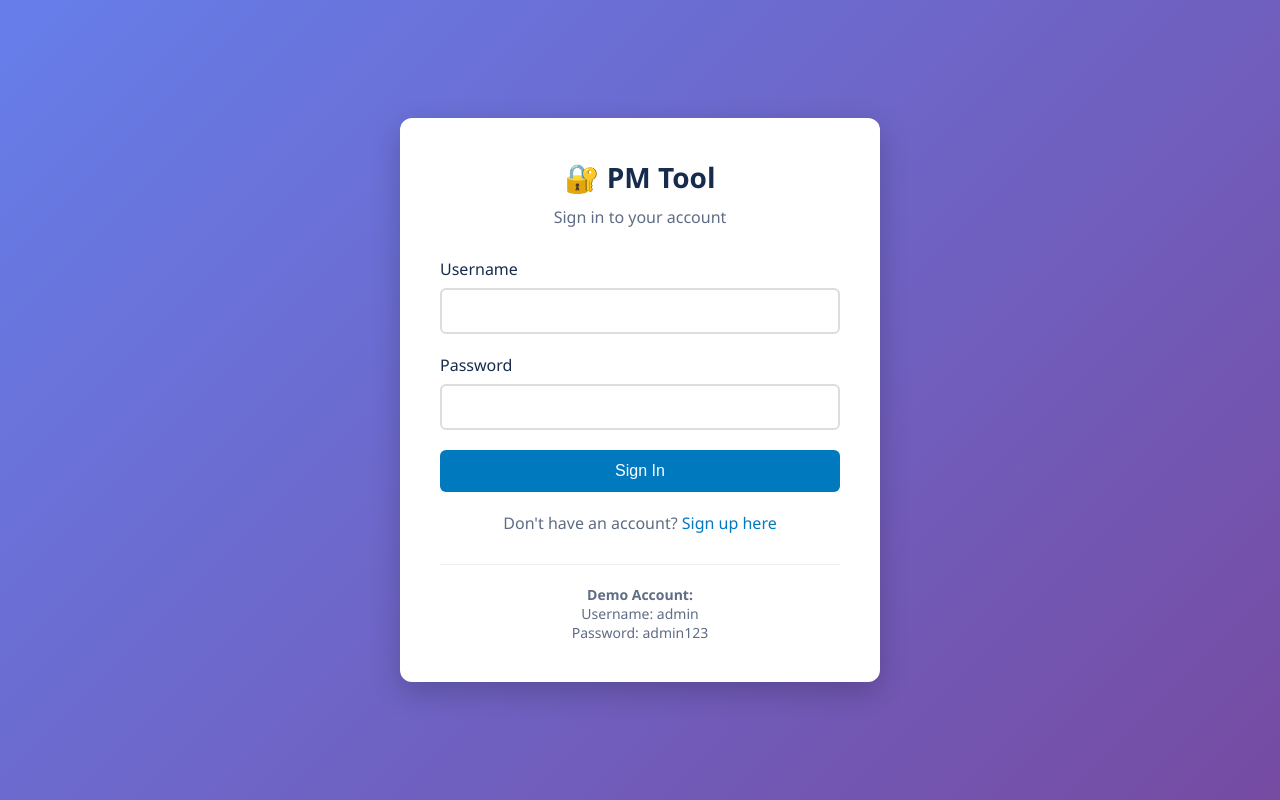
After one commit to emanlaw/InternalPMTool, a Flask app: page /login in a window 1280 px wide. The commit adds this page. Run offline with Flask 3, Linux system fonts and the light colour scheme.

Commit message:
Implement user authentication system with login/logout/register

```diff
--- a/app.py
+++ b/app.py
@@ -1,9 +1,33 @@
-from flask import Flask, render_template, request, jsonify
+from flask import Flask, render_template, request, jsonify, redirect, url_for, flash, session
+from flask_login import LoginManager, UserMixin, login_user, login_required, logout_user, current_user
+from werkzeug.security import generate_password_hash, check_password_hash
 import json
 import os
 from datetime import datetime
 
 app = Flask(__name__)
+app.secret_key = 'your-secret-key-change-in-production'
+
+# Flask-Login setup
+login_manager = LoginManager()
+login_manager.init_app(app)
+login_manager.login_view = 'login'
+login_manager.login_message = 'Please log in to access this page.'
+
+# Simple User class
+class User(UserMixin):
+    def __init__(self, id, username, password_hash):
+        self.id = id
+        self.username = username
+        self.password_hash = password_hash
+
+@login_manager.user_loader
+def load_user(user_id):
+    data = load_data()
+    user_data = next((u for u in data.get('users', []) if u['id'] == int(user_id)), None)
+    if user_data:
+        return User(user_data['id'], user_data['username'], user_data['password_hash'])
+    return None
 
 DATA_FILE = 'data.json'
 
@@ -12,6 +36,9 @@ def load_data():
         with open(DATA_FILE, 'r') as f:
             return json.load(f)
     return {
+        'users': [
+            {'id': 1, 'username': 'admin', 'password_hash': generate_password_hash('admin123')}
+        ],
         'projects': [{
             'id': 1,
             'name': 'Sample Project',
@@ -28,11 +55,67 @@ def save_data(data):
     with open(DATA_FILE, 'w') as f:
         json.dump(data, f, indent=2)
 
+@app.route('/login', methods=['GET', 'POST'])
+def login():
+    if request.method == 'POST':
+        username = request.form['username']
+        password = request.form['password']
+
+        data = load_data()
+        user_data = next((u for u in data.get('users', []) if u['username'] == username), None)
+
+        if user_data and check_password_hash(user_data['password_hash'], password):
+            user = User(user_data['id'], user_data['username'], user_data['password_hash'])
+            login_user(user)
+            return redirect(url_for('home'))
+        else:
+            flash('Invalid username or password')
+
+    return render_template('login.html')
+
+@app.route('/register', methods=['GET', 'POST'])
+def register():
+    if request.method == 'POST':
+        username = request.form['username']
+        password = request.form['password']
+
+        data = load_data()
+
+        # Check if user exists
+        if any(u['username'] == username for u in data.get('users', [])):
+            flash('Username already exists')
+            return render_template('register.html')
+
+        # Create new user
+        new_user = {
+            'id': max([u['id'] for u in data.get('users', [])], default=0) + 1,
+            'username': username,
+            'password_hash': generate_password_hash(password)
+        }
+
+        if 'users' not in data:
+            data['users'] = []
+        data['users'].append(new_user)
+        save_data(data)
+
+        flash('Registration successful! Please log in.')
+        return redirect(url_for('login'))
+
+    return render_template('register.html')
+
+@app.route('/logout')
+@login_required
+def logout():
+    logout_user()
+    return redirect(url_for('login'))
+
 @app.route('/')
+@login_required
 def home():
     return render_template('home.html')
 
 @app.route('/dashboard')
+@login_required
 def dashboard():
     data = load_data()
     all_cards = data['cards']
@@ -45,6 +128,7 @@ def dashboard():
     return render_template('dashboard.html', projects=data['projects'], stats=stats)
 
 @app.route('/issues')
+@login_required
 def issues_list():
     data = load_data()
     project_id = request.args.get('project_id', type=int)
@@ -59,6 +143,7 @@ def issues_list():
     return render_template('issues.html', cards=cards, projects=data['projects'], current_project=project)
 
 @app.route('/board/<int:project_id>')
+@login_required
 def kanban_board(project_id):
     data = load_data()
     project = next((p for p in data['projects'] if p['id'] == project_id), None)
--- a/requirements.txt
+++ b/requirements.txt
@@ -1 +1,3 @@
 Flask==2.3.3
+Flask-Login==0.6.3
+Werkzeug==2.3.7
--- /dev/null
+++ b/templates/login.html
@@ -0,0 +1,162 @@
+<!DOCTYPE html>
+<html>
+<head>
+    <title>Login - PM Tool</title>
+    <style>
+        body {
+            font-family: 'Segoe UI', Tahoma, Geneva, Verdana, sans-serif;
+            margin: 0;
+            padding: 0;
+            background: linear-gradient(135deg, #667eea 0%, #764ba2 100%);
+            min-height: 100vh;
+            display: flex;
+            align-items: center;
+            justify-content: center;
+        }
+
+        .login-container {
+            background: white;
+            padding: 40px;
+            border-radius: 12px;
+            box-shadow: 0 10px 30px rgba(0,0,0,0.2);
+            width: 100%;
+            max-width: 400px;
+        }
+
+        .login-header {
+            text-align: center;
+            margin-bottom: 30px;
+        }
+
+        .login-header h1 {
+            color: #172b4d;
+            margin: 0 0 10px 0;
+            font-size: 28px;
+        }
+
+        .login-header p {
+            color: #5e6c84;
+            margin: 0;
+        }
+
+        .form-group {
+            margin-bottom: 20px;
+        }
+
+        .form-group label {
+            display: block;
+            margin-bottom: 8px;
+            color: #172b4d;
+            font-weight: 500;
+        }
+
+        .form-group input {
+            width: 100%;
+            padding: 12px;
+            border: 2px solid #ddd;
+            border-radius: 6px;
+            font-size: 16px;
+            transition: border-color 0.3s;
+            box-sizing: border-box;
+        }
+
+        .form-group input:focus {
+            outline: none;
+            border-color: #0079bf;
+        }
+
+        .btn {
+            width: 100%;
+            background: #0079bf;
+            color: white;
+            padding: 12px;
+            border: none;
+            border-radius: 6px;
+            font-size: 16px;
+            cursor: pointer;
+            transition: background 0.3s;
+        }
+
+        .btn:hover {
+            background: #005a8b;
+        }
+
+        .register-link {
+            text-align: center;
+            margin-top: 20px;
+            color: #5e6c84;
+        }
+
+        .register-link a {
+            color: #0079bf;
+            text-decoration: none;
+        }
+
+        .register-link a:hover {
+            text-decoration: underline;
+        }
+
+        .flash-messages {
+            margin-bottom: 20px;
+        }
+
+        .flash-error {
+            background: #ffebee;
+            color: #c62828;
+            padding: 10px;
+            border-radius: 4px;
+            border-left: 4px solid #c62828;
+        }
+
+        .flash-success {
+            background: #e8f5e8;
+            color: #2e7d32;
+            padding: 10px;
+            border-radius: 4px;
+            border-left: 4px solid #2e7d32;
+        }
+    </style>
+</head>
+<body>
+    <div class="login-container">
+        <div class="login-header">
+            <h1>🔐 PM Tool</h1>
+            <p>Sign in to your account</p>
+        </div>
+
+        <div class="flash-messages">
+            {% with messages = get_flashed_messages() %}
+                {% if messages %}
+                    {% for message in messages %}
+                        <div class="flash-error">{{ message }}</div>
+                    {% endfor %}
+                {% endif %}
+            {% endwith %}
+        </div>
+
+        <form method="POST">
+            <div class="form-group">
+                <label for="username">Username</label>
+                <input type="text" id="username" name="username" required>
+            </div>
+
+            <div class="form-group">
+                <label for="password">Password</label>
+                <input type="password" id="password" name="password" required>
+            </div>
+
+            <button type="submit" class="btn">Sign In</button>
+        </form>
+
+        <div class="register-link">
+            Don't have an account? <a href="{{ url_for('register') }}">Sign up here</a>
+        </div>
+
+        <div style="margin-top: 30px; padding-top: 20px; border-top: 1px solid #eee; text-align: center; color: #5e6c84; font-size: 14px;">
+            <strong>Demo Account:</strong><br>
+            Username: admin<br>
+            Password: admin123
+        </div>
+    </div>
+</body>
+</html>
```
Also changed, not shown: templates/base.html (+11 -1 lines), templates/register.html (added, +156 -0 lines).
